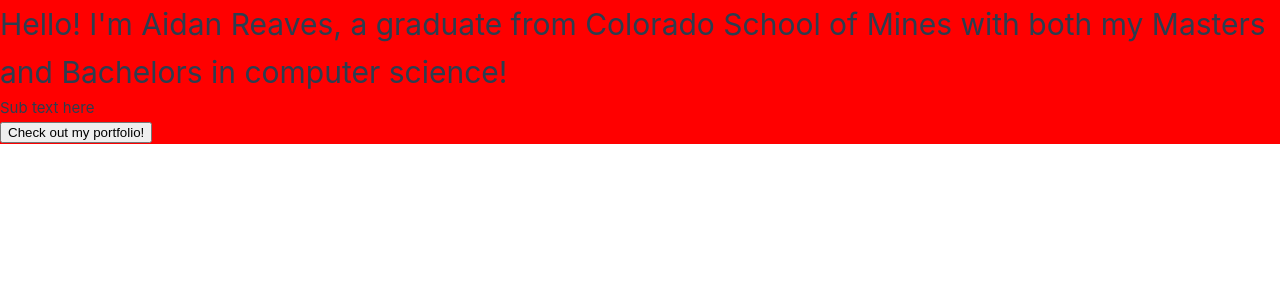
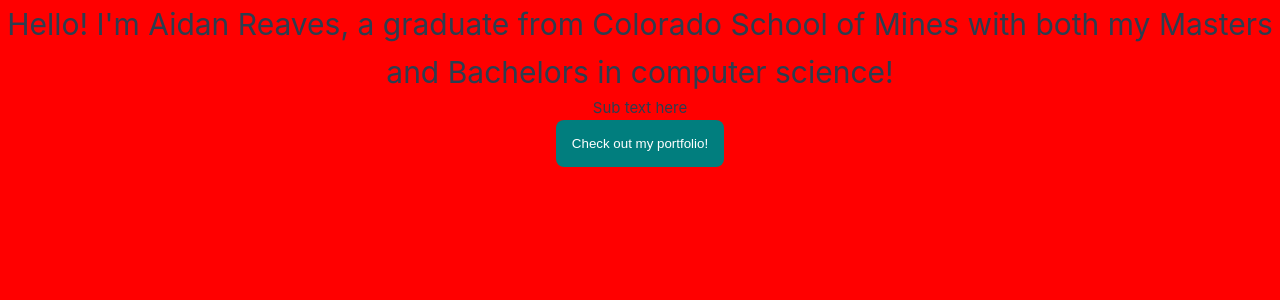
Before and after one commit to areaves1207/personal-portfolio, a Vue app: page / in a window 1280 px wide. Shown: the top 300 px of the page. Built offline with nearby package versions, Linux system fonts and the light colour scheme.

Commit message:
Made nice button

```diff
--- a/src/App.vue
+++ b/src/App.vue
@@ -10,7 +10,8 @@
 
 <style scoped>
   .wrapper{
-    width: 100%; height: 100%;
+    width: 100%;
+    height: 100vh;
   }
 /* @media (min-width: 1024px) {
 
--- a/src/components/Intro.vue
+++ b/src/components/Intro.vue
@@ -13,6 +13,9 @@
         width: 100%;
         height: 100%;
         background-color: red;
+        margin: 0 auto;
+        text-align: center;
+
     }
 
     h1{
@@ -20,11 +23,21 @@
     }
 
     h4{
-
     }
 
     button{
+        background-color: rgb(1, 126, 126);
+        border: none;
+        border-radius: 8px;
+        padding: 16px;
+        color: white;
 
+        transition: background-color 0.5s ease, color 0.5s ease;
+    }
+
+    button:hover{
+        background-color: rgb(0, 161, 161);
+        cursor: pointer;
     }
 
 </style>
```
